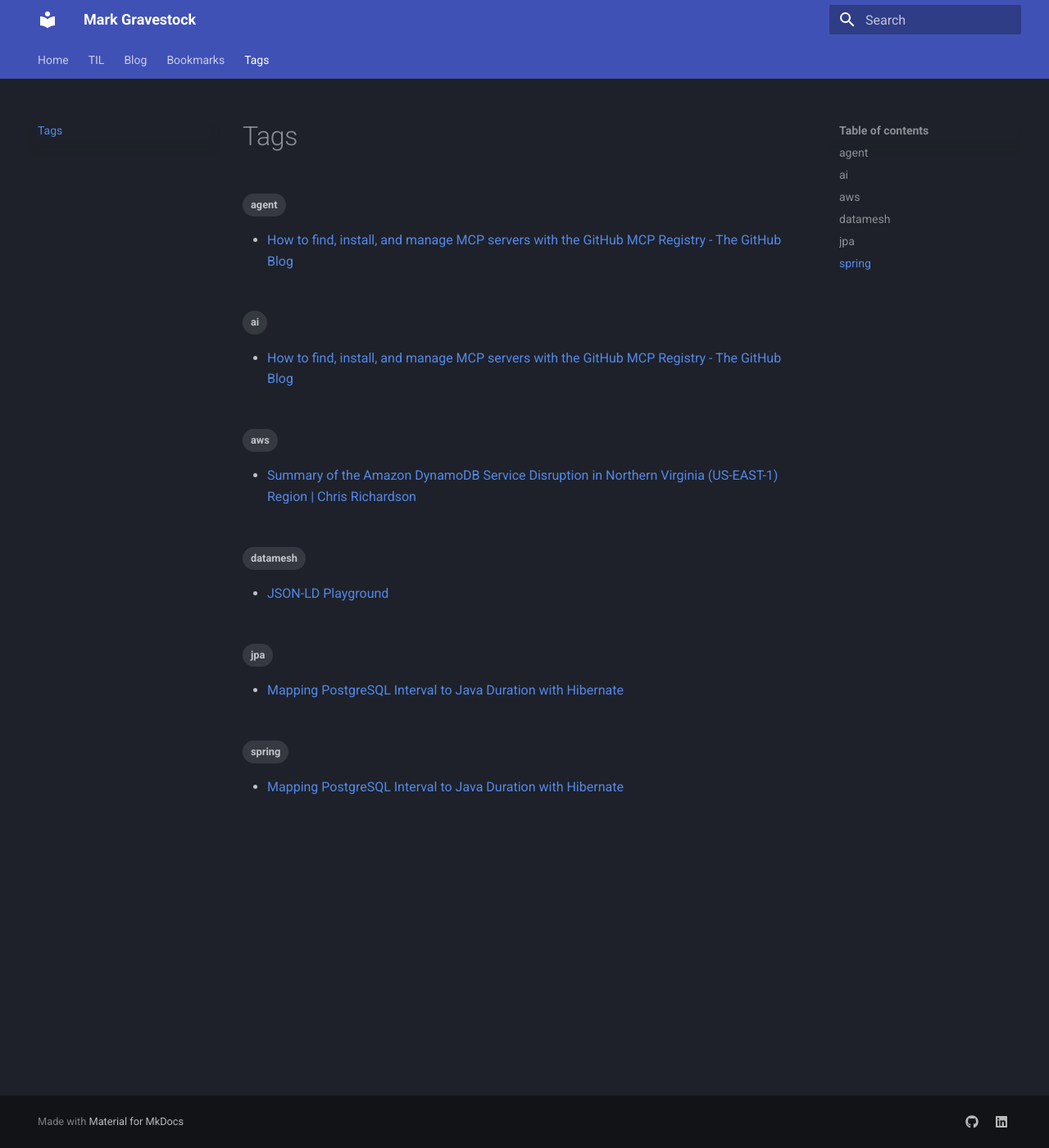
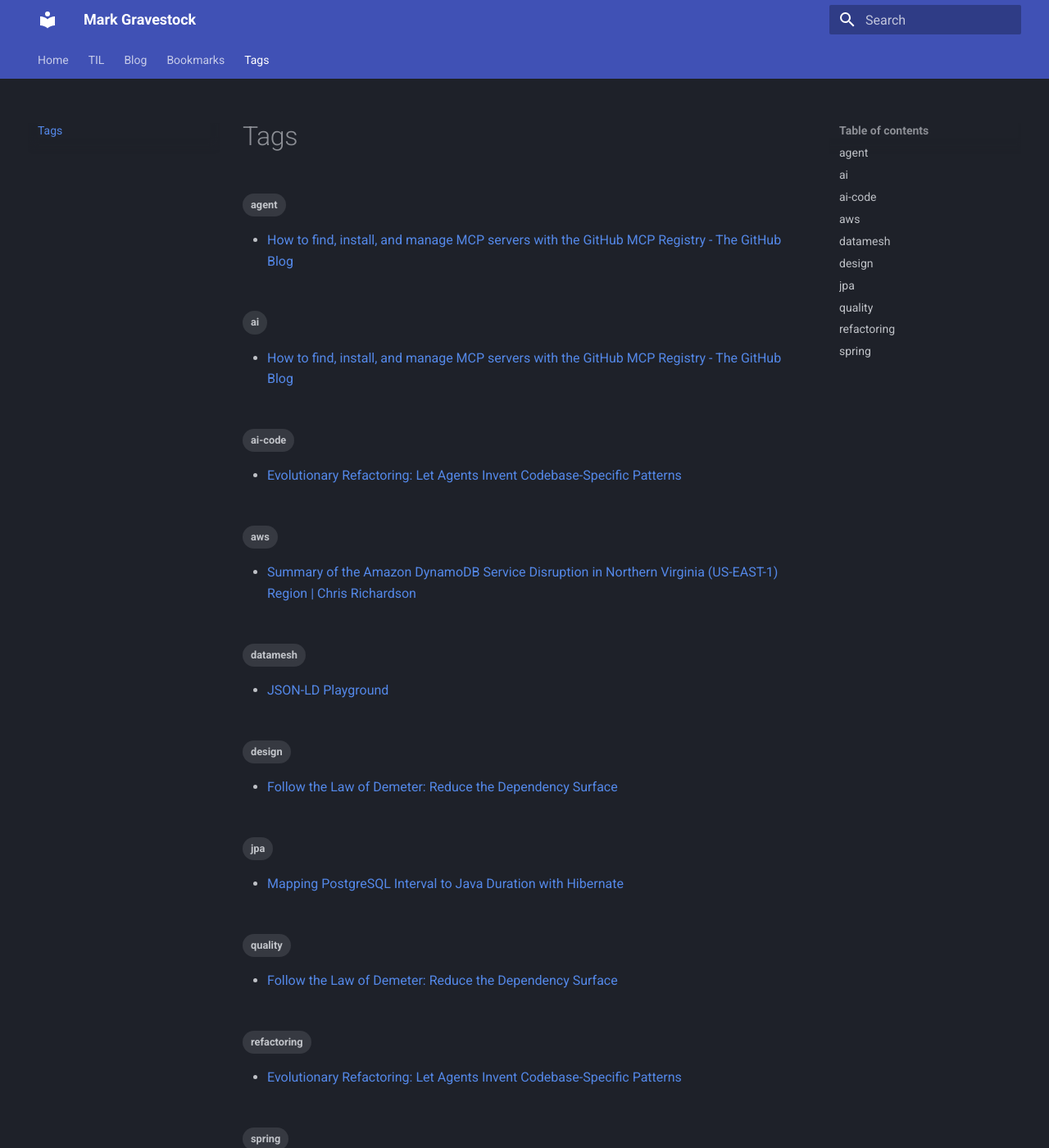
Before and after one commit to MarkGravestock/personal-site, an MkDocs documentation site: the page built from docs/tags.md, in a window 1280 px wide and 1400 px high. Shown: the whole window at 82% size. Built offline with MkDocs 1.6.1 and Material for MkDocs 9.7.7, drawn with Linux system fonts in a browser that asks for light colours.

Commit message:
chore: update bookmarks 2026-10-07

```diff
--- a/docs/bookmarks/index.md
+++ b/docs/bookmarks/index.md
@@ -8,6 +8,14 @@ A collection of useful things I've found on the web.
 ## October 2026
 
 <div class="grid cards" markdown>
+
+- **[Follow the Law of Demeter: Reduce the Dependency Surface](posts/2026-10-06-follow-the-law-of-demeter-reduce-the-dependency-su.md)**
+
+    `#design` `#quality` · adamtornhill.substack.com · 6 Oct
+
+- **[Evolutionary Refactoring: Let Agents Invent Codebase-Specific Patterns](posts/2026-10-06-evolutionary-refactoring-let-agents-invent-codebas.md)**
+
+    `#ai-code` `#refactoring` · adamtornhill.substack.com · 6 Oct
 
 - **[Agensh: Scaling Organizational Intelligence to 1,024 Agents](posts/2026-10-05-agensh-scaling-organizational-intelligence-to-1-02.md)**
 
--- /dev/null
+++ b/docs/bookmarks/posts/2026-10-06-evolutionary-refactoring-let-agents-invent-codebas.md
@@ -0,0 +1,11 @@
+---
+title: "Evolutionary Refactoring: Let Agents Invent Codebase-Specific Patterns"
+date: 2026-10-06
+tags:
+  - ai-code
+  - refactoring
+---
+
+**[Evolutionary Refactoring: Let Agents Invent Codebase-Specific Patterns](https://adamtornhill.substack.com/p/evolutionary-refactoring-let-agents?utm_source=share&utm_medium=android&r=j1l7m)**
+
+adamtornhill.substack.com · 6 Oct 2026
--- /dev/null
+++ b/docs/bookmarks/posts/2026-10-06-follow-the-law-of-demeter-reduce-the-dependency-su.md
@@ -0,0 +1,11 @@
+---
+title: "Follow the Law of Demeter: Reduce the Dependency Surface"
+date: 2026-10-06
+tags:
+  - design
+  - quality
+---
+
+**[Follow the Law of Demeter: Reduce the Dependency Surface](https://adamtornhill.substack.com/p/follow-the-law-of-demeter-reduce-94e?utm_source=share&utm_medium=android&r=j1l7m)**
+
+adamtornhill.substack.com · 6 Oct 2026
```
